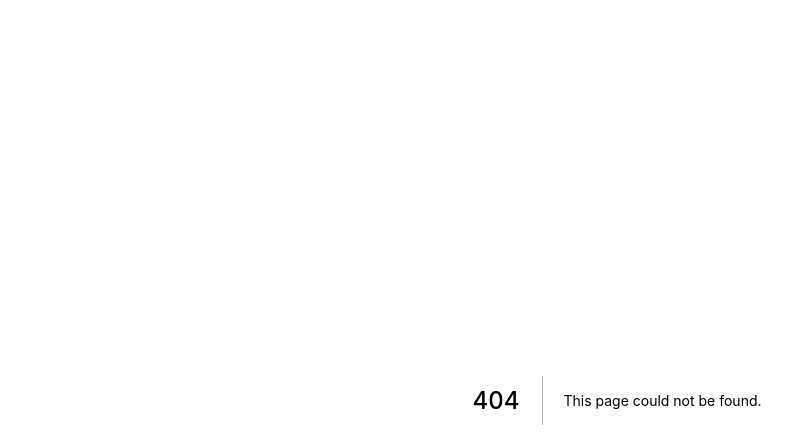
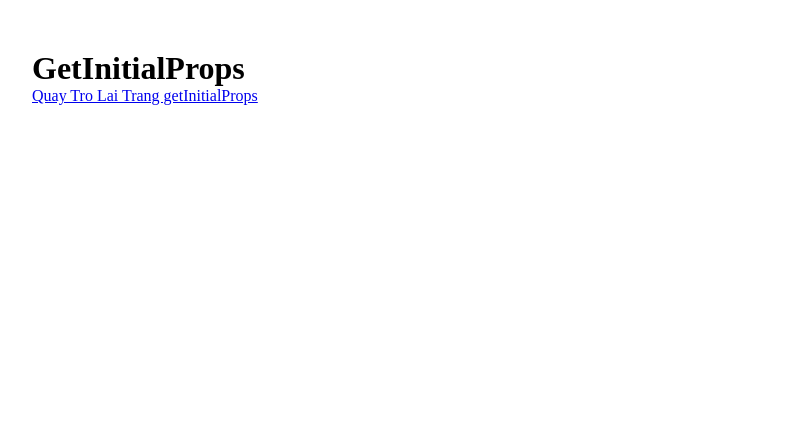
Before and after one commit to vudinhquang/nextjs, a Next.js app in the folder first-project-nextjs/: page /playground/getInitialProps/test in a window 1280 px wide. Before the commit this address had no page. Shown: the top 448 px of the page, without its empty margins (23-815 px from the left). Built offline with nearby package versions, Linux system fonts and the light colour scheme.

Commit message:
GetIntialProps 02

```diff
--- a/first-project-nextjs/pages/playground/getInitialProps/index.tsx
+++ b/first-project-nextjs/pages/playground/getInitialProps/index.tsx
@@ -1,5 +1,6 @@
 // import React, { useEffect, useState } from "react";
 import React from "react";
+import Link from 'next/link'
 import { NextPage } from 'next'
 
 const BASE_URL = "http://api-meme-zendvn-01.herokuapp.com/api"
@@ -31,6 +32,9 @@ const DemoGetIntialProps = ({ posts }) => {
     return (
         <div className="container">
             <h1>Demo GetIntialProps</h1>
+            <Link href="/playground/getInitialProps/test">
+                <a>Di chuyen qua trang Test</a>
+            </Link>
             <ul>
                 {
                     posts.map((post) => {
--- /dev/null
+++ b/first-project-nextjs/pages/playground/getInitialProps/test.tsx
@@ -0,0 +1,12 @@
+import Link from 'next/link'
+
+export default function Test() {
+    return (
+        <div className="container">
+            <h1>GetInitialProps</h1>
+            <Link href="/playground/getInitialProps">
+                <a>Quay Tro Lai Trang getInitialProps</a>
+            </Link>
+        </div>
+    )
+}
```
Also changed, not shown: 1 other file (tests, documents, lock files or other folders).
